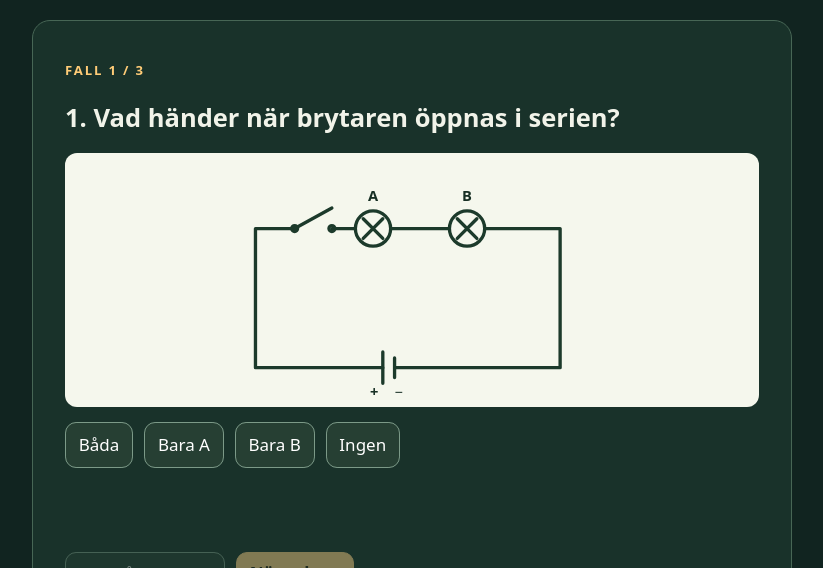
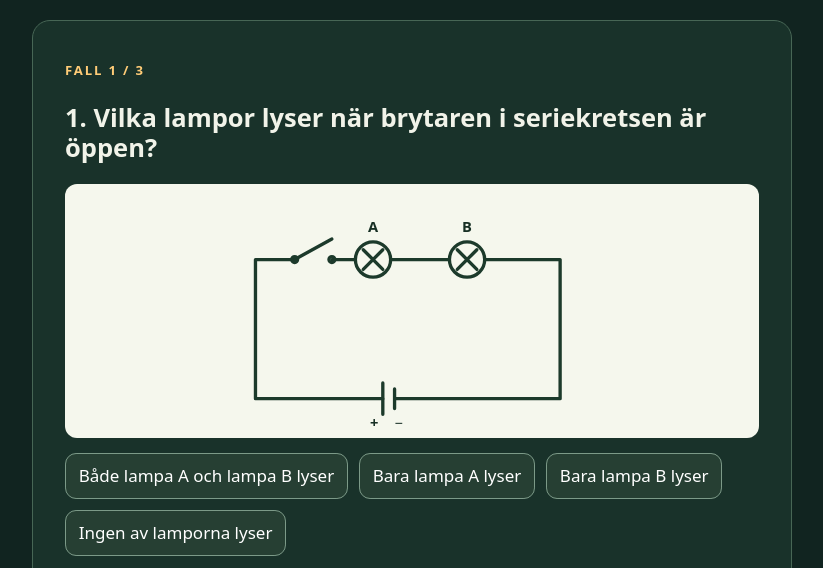
Before and after one commit to hktcr/gaia-play, a plain HTML site: page kretsdetektiven/index.html in a window 1280 px wide. Shown: the part 209-777 px from the top of the page, without its empty margins (228-1051 px from the left). Drawn offline with Linux system fonts and the light colour scheme.

Commit message:
Make circuit prediction questions and answers self-contained

```diff
--- a/kretsdetektiven/index.html
+++ b/kretsdetektiven/index.html
@@ -6,13 +6,13 @@ const battery='<path d="M175 212v-16m0 16v16m12-26v20"/><text x="162" y="242">+<
 function choices(values,fn){$('choices').replaceChildren(...values.map(v=>{const b=document.createElement('button');b.textContent=v;b.onclick=()=>fn(v,b);return b}));}
 
 const cards=[
-{q:'1. Vad händer när brytaren öppnas i serien?',alt:'Ett batteri, lamporna A och B och en öppen brytare sitter i samma slinga.',right:'Ingen',try:'Bygg en slinga med ett batteri, två lampor och en brytare. Stäng brytaren; öppna den sedan.',reason:'Båda lamporna delar en enda väg. När den bryts kan ingen ström gå genom någon lampa.'},
-{q:'2. Vad händer när bara A:s gren bryts?',alt:'A och B har var sin gren. Brytaren i A:s gren är öppen. B:s gren är hel.',right:'Bara B',try:'Bygg två parallella lampgrenar. Sätt en brytare i A:s gren och öppna den.',reason:'A saknar en sluten väg. B har fortfarande en fullständig väg från den ena polen tillbaka till den andra.'},
-{q:'3. Båda lamporna slocknade. Var ska du leta?',alt:'A och B ligger i var sin parallell gren. Båda lamporna är släckta. Ledningarna är ritade utan synligt glapp.',opts:['I A:s gren','I B:s gren','I ledningen gemensam för A och B'],right:'I ledningen gemensam för A och B',try:'Flytta brytaren från A:s gren till ledningen mellan batteriet och förgreningen. Testa vad som händer när du öppnar den.',reason:'Båda strömvägarna använder den gemensamma ledningen. Bryts den kan ingen av vägarna slutas.'}];
+{q:'1. Vilka lampor lyser när brytaren i seriekretsen är öppen?',alt:'Ett batteri, lamporna A och B och en öppen brytare sitter i samma slinga.',right:'Ingen av lamporna lyser',try:'Bygg en slinga med ett batteri, två lampor och en brytare. Stäng brytaren; öppna den sedan.',reason:'Båda lamporna delar en enda väg. När den bryts kan ingen ström gå genom någon lampa.'},
+{q:'2. Vilka lampor lyser när brytaren i lampa A:s gren är öppen?',alt:'A och B har var sin gren. Brytaren i A:s gren är öppen. B:s gren är hel.',right:'Bara lampa B lyser',try:'Bygg två parallella lampgrenar. Sätt en brytare i A:s gren och öppna den.',reason:'A saknar en sluten väg. B har fortfarande en fullständig väg från den ena polen tillbaka till den andra.'},
+{q:'3. Båda lamporna har slocknat. Var kan ett enda avbrott ha uppstått?',alt:'A och B ligger i var sin parallell gren. Båda lamporna är släckta. Ledningarna är ritade utan synligt glapp.',opts:['I A:s gren','I B:s gren','I ledningen som båda lampornas grenar delar'],right:'I ledningen som båda lampornas grenar delar',try:'Flytta brytaren från A:s gren till ledningen mellan batteriet och förgreningen. Testa vad som händer när du öppnar den.',reason:'Båda strömvägarna använder den gemensamma ledningen. Bryts den kan ingen av vägarna slutas.'}];
 let i=0;
 function drawing(i,show){if(i===0)return '<path d="M175 212H45V70H85M123 70h24m36 0h60m36 0h77v142H187"/>'+battery+sw(85,70,true)+lamp(165,70,'A')+lamp(261,70,'B');
 const middle=i===1?'<path d="M70 65h59m38 0h69m36 0h68"/> '+sw(129,65,true):'<path d="M70 65h166m36 0h68"/>';
 const lower=i===1||!show?'<path d="M70 212h105m12 0h153V65M70 212V65"/>':'<path d="M70 212h105m12 0h51m38 0h64V65M70 212V65"/>'+sw(238,212,true);
 return middle+lower+battery+'<path d="M70 135h166m36 0h68"/><circle cx="70" cy="135" r="3" fill="#1c3a2b"/><circle cx="340" cy="135" r="3" fill="#1c3a2b"/>'+lamp(254,65,'A')+lamp(254,135,'B',show&&i===1);}
-function render(){const c=cards[i];$('progress').textContent='FALL '+(i+1)+' / '+cards.length;$('q').textContent=c.q;$('diagram').innerHTML=svg(drawing(i,false),c.alt);$('feedback').textContent='';$('after').hidden=true;$('after').querySelector('details').open=false;$('prev').disabled=i===0;$('next').disabled=true;$('next').textContent=i===2?'Börja om':'Nästa kort';choices(c.opts||['Båda','Bara A','Bara B','Ingen'],(a,b)=>{if(a!==c.right){$('feedback').textContent='Inte riktigt. Följ varje möjlig väg från batteriet och tillbaka. Försök igen.';return} $('feedback').textContent='Rätt. Pröva nu samma idé i PhET.';$('diagram').innerHTML=svg(drawing(i,true),c.alt+(i===1?' Lampa B lyser.':i===2?' Nu visas ett glapp i den gemensamma ledningen.':' Ingen lampa lyser.'));$('try').textContent=c.try;$('why').textContent=c.reason;$('after').hidden=false;$('next').disabled=false;[...$('choices').children].forEach(x=>x.disabled=true);});}
+function render(){const c=cards[i];$('progress').textContent='FALL '+(i+1)+' / '+cards.length;$('q').textContent=c.q;$('diagram').innerHTML=svg(drawing(i,false),c.alt);$('feedback').textContent='';$('after').hidden=true;$('after').querySelector('details').open=false;$('prev').disabled=i===0;$('next').disabled=true;$('next').textContent=i===2?'Börja om':'Nästa kort';choices(c.opts||['Både lampa A och lampa B lyser','Bara lampa A lyser','Bara lampa B lyser','Ingen av lamporna lyser'],(a,b)=>{if(a!==c.right){$('feedback').textContent='Inte riktigt. Följ varje möjlig väg från batteriet och tillbaka. Försök igen.';return} $('feedback').textContent='Rätt. Pröva nu samma idé i PhET.';$('diagram').innerHTML=svg(drawing(i,true),i===2?'Lamporna sitter i var sin gren. Den gemensamma ledningen har ett avbrott. Ingen lampa lyser.':c.alt+(i===1?' Lampa B lyser.':' Ingen lampa lyser.'));$('try').textContent=c.try;$('why').textContent=c.reason;$('after').hidden=false;$('next').disabled=false;[...$('choices').children].forEach(x=>x.disabled=true);});}
 $('prev').onclick=()=>{i--;render();$('q').focus()};$('next').onclick=()=>{i=(i+1)%cards.length;render();$('q').focus()};$('q').tabIndex=-1;render();</script></body></html>
```
